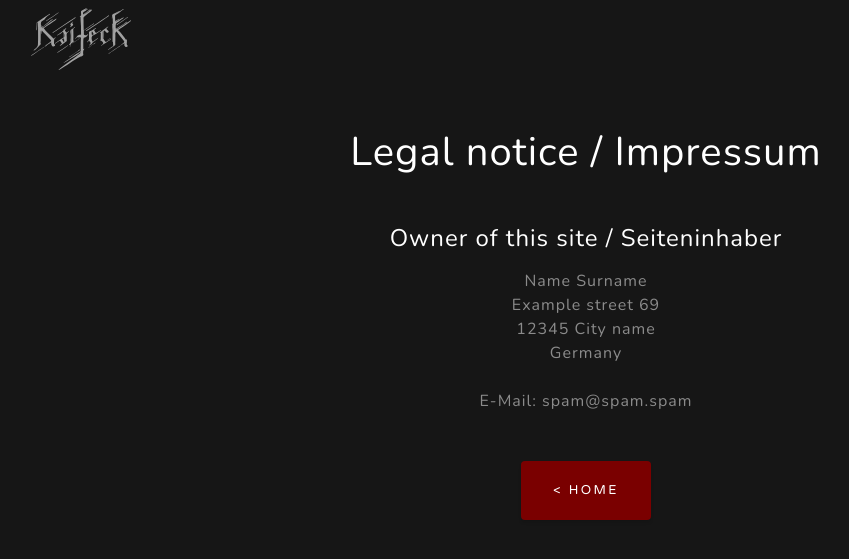
After one commit to strassan/www.kaifeck.de, a Django app: page /legal_notice/ in a window 1280 px wide. The commit adds this page. Shown: the top 559 px of the page, without its empty margins (54-903 px from the left). Run offline with Django 3.2, Linux system fonts and the light colour scheme; some libraries are stand-ins or nearby versions.

Commit message:
Add legal notice

```diff
--- a/static/css/kaifeck.css
+++ b/static/css/kaifeck.css
@@ -288,12 +288,20 @@
   color: #727272;
 }
 
-.news-section .white-link {
+.white-link {
   color: #ffffff;
 }
 
-.news-section .white-link:hover {
+.white-link:hover {
   color: #a5a5a5;
+}
+
+.white-50-link {
+  color: rgba(255, 255, 255, 0.5);
+}
+
+.white-50-link:hover {
+  color: rgba(165, 165, 165, 0.5);
 }
 
 .detail-section {
--- a/templates/base.html
+++ b/templates/base.html
@@ -73,7 +73,7 @@
       </div>
     </div>
     <div class="container mt-4">
-      Copyright &copy; Kaifeck 2020
+      Copyright &copy; Kaifeck 2020 <span class="mx-2">|</span> <a href="{% url 'website:legal_notice' %}" class="white-50-link">Legal notice / Impressum</a>
     </div>
   </footer>
   {% endblock %}
--- /dev/null
+++ b/website/templates/website/legal_notice.html
@@ -0,0 +1,28 @@
+{% extends 'base.html' %}
+{% load static %}
+
+{% block content %}
+  <section id="news" class="contact-section">
+    <div class="container">
+      <div class="row">
+        <div class="col-lg-12 mx-auto">
+          <h1 class="mt-5 mb-5 text-center text-white">Legal notice / Impressum</h1>
+          <h4 class="mb-3 text-center text-white">Owner of this site / Seiteninhaber</h4>
+          <p class="text-center text-white-50">
+              {{ legal_notice.name }}<br/>
+              {{ legal_notice.street }}<br/>
+              {{ legal_notice.city }}<br/>
+              {{ legal_notice.country }}<br/>
+              <br/>
+              E-Mail: <a href="mailto:{{ legal_notice.email }}" class="white-50-link">{{ legal_notice.email }}</a>
+          </p>
+          <div class="text-center mt-5">
+            <a href="{% url 'website:index' %}" class="btn btn-primary mb-5 mb-lg-0" role="button">< Home</a>
+          </div>
+        </div>
+      </div>
+    </div>
+  </section>
+{% endblock %}
+{% block footer %}
+{% endblock %}
--- a/website/urls.py
+++ b/website/urls.py
@@ -12,7 +12,8 @@ urlpatterns = [
     path('news/<int:pk>/', views.news_detail, name='news_detail'),
     path('shows/', views.shows_list, name='shows_list'),
     path('shows/<int:pk>/', views.shows_detail, name='shows_detail'),
-    path('send_mail/', views.mail, name='send_mail')
+    path('send_mail/', views.mail, name='send_mail'),
+    path('legal_notice/', views.legal_notice, name='legal_notice'),
 ]
 
 if settings.DEBUG:
--- a/website/views.py
+++ b/website/views.py
@@ -116,3 +116,10 @@ def mail(request):
     else:
         context = {'success': False, 'smtp_error': 'fail'}
     return render(request, 'website/send_mail.html', context)
+
+
+def legal_notice(request):
+    context = {
+        'legal_notice': settings.LEGAL_NOTICE
+    }
+    return render(request, 'website/legal_notice.html', context)
```
Also changed, not shown: kaifeck/settings.py (+9 -0 lines).
